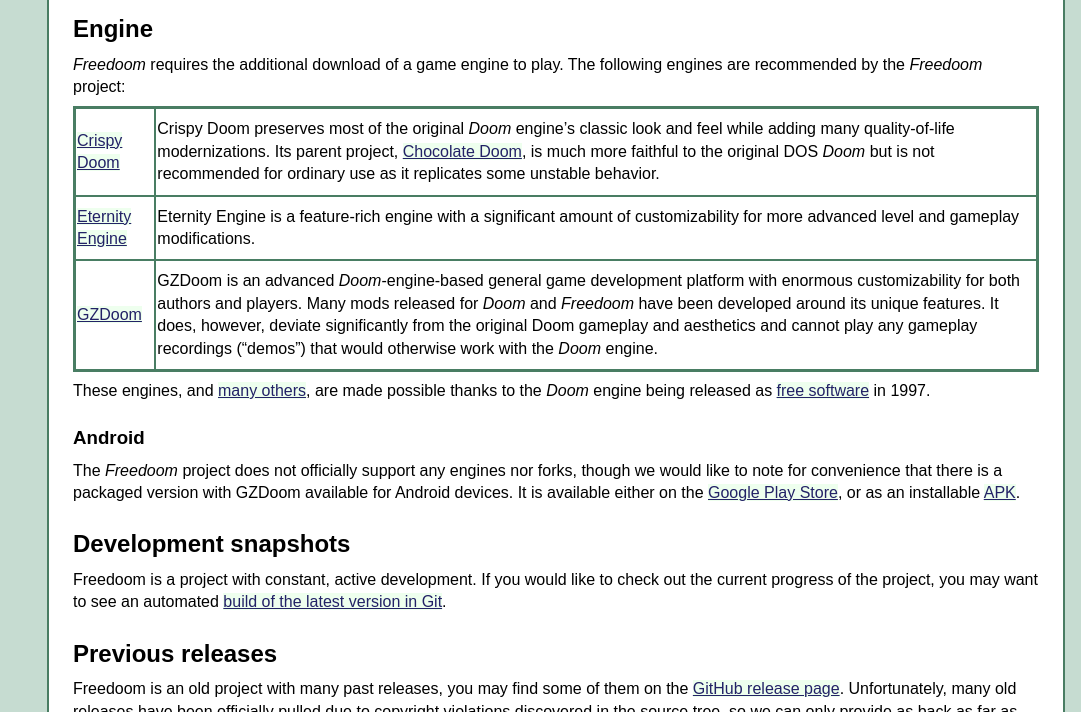
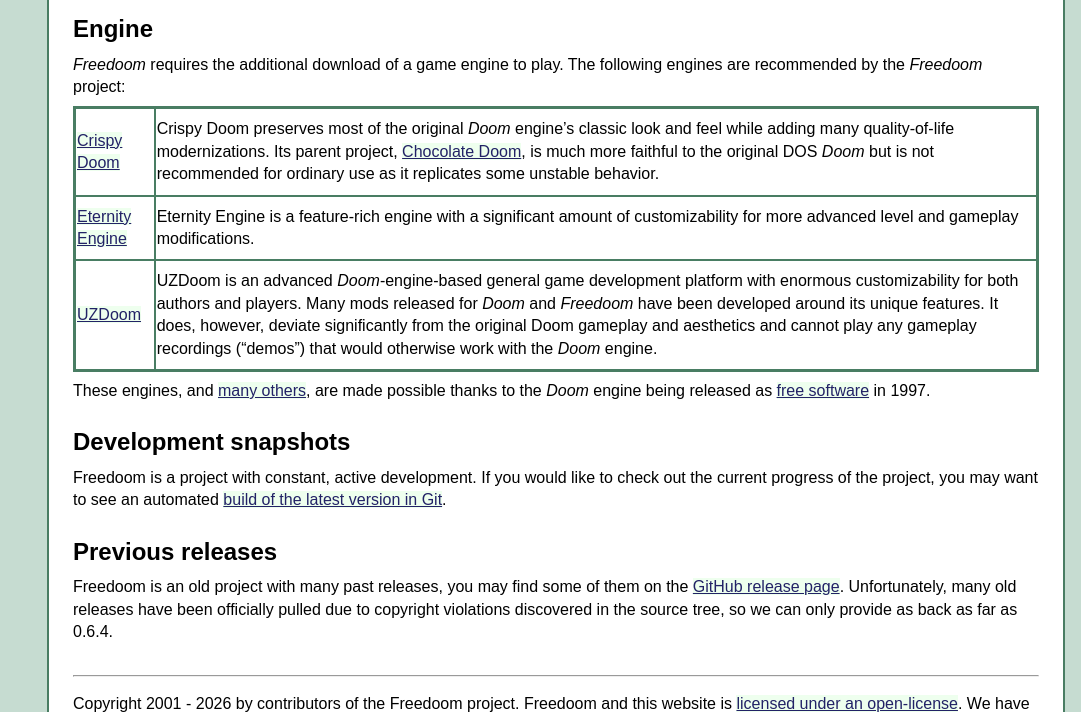
Before and after one commit to freedoom/freedoom.github.io, a plain HTML site: page download.html in a window 1280 px wide. Shown: the part 613-1325 px from the top of the page, without its empty margins (199-1280 px from the left). Drawn offline with Linux system fonts and the light colour scheme.

Commit message:
Removed mention of the Android bundle app, changed GZDoom mentions with UZDoom
GZDoom development has been practically halted, and now UZDoom is the primary port. So I changed all GZDoom mentions to UZDoom. I removed the mention of the Android port due to it not being updated since 2019.

When I can I'll probably take some screenshots in Crispy Doom and UZDoom for the screenshots page.

```diff
--- a/download.html
+++ b/download.html
@@ -140,12 +140,12 @@ play. The following engines are recommended by the <em>Freedoom</em> project:</p
 </tr>
 <tr>
 <td class="hdlist1">
-<a href="https://zdoom.org/">GZDoom</a>
+<a href="https://zdoom.org/">UZDoom</a>
 <br>
 </td>
 <td class="hdlist2">
 <p style="margin-top: 0;">
-    GZDoom is an advanced <em>Doom</em>-engine-based general game development platform
+    UZDoom is an advanced <em>Doom</em>-engine-based general game development platform
     with enormous customizability for both authors and players. Many mods
     released for <em>Doom</em> and <em>Freedoom</em> have been developed around its unique
     features. It does, however, deviate significantly from the original Doom
@@ -159,14 +159,6 @@ play. The following engines are recommended by the <em>Freedoom</em> project:</p
 are made possible thanks to the <em>Doom</em> engine being released as
 <a href="https://www.gnu.org/philosophy/free-sw.html">free software</a> in 1997.</p></div>
 <div class="sect2">
-<h3 id="_android">Android</h3>
-<div class="paragraph"><p>The <em>Freedoom</em> project does not officially support any engines nor
-forks, though we would like to note for convenience that there is a
-packaged version with GZDoom available for Android devices.  It is
-available either on the
-<a href="https://play.google.com/store/apps/details?id=net.nullsum.freedoom">Google
-Play Store</a>, or as an installable
-<a href="https://github.com/mkrupczak3/Freedoom-for-Android/releases/latest">APK</a>.</p></div>
 </div>
 </div>
 </div>
```
